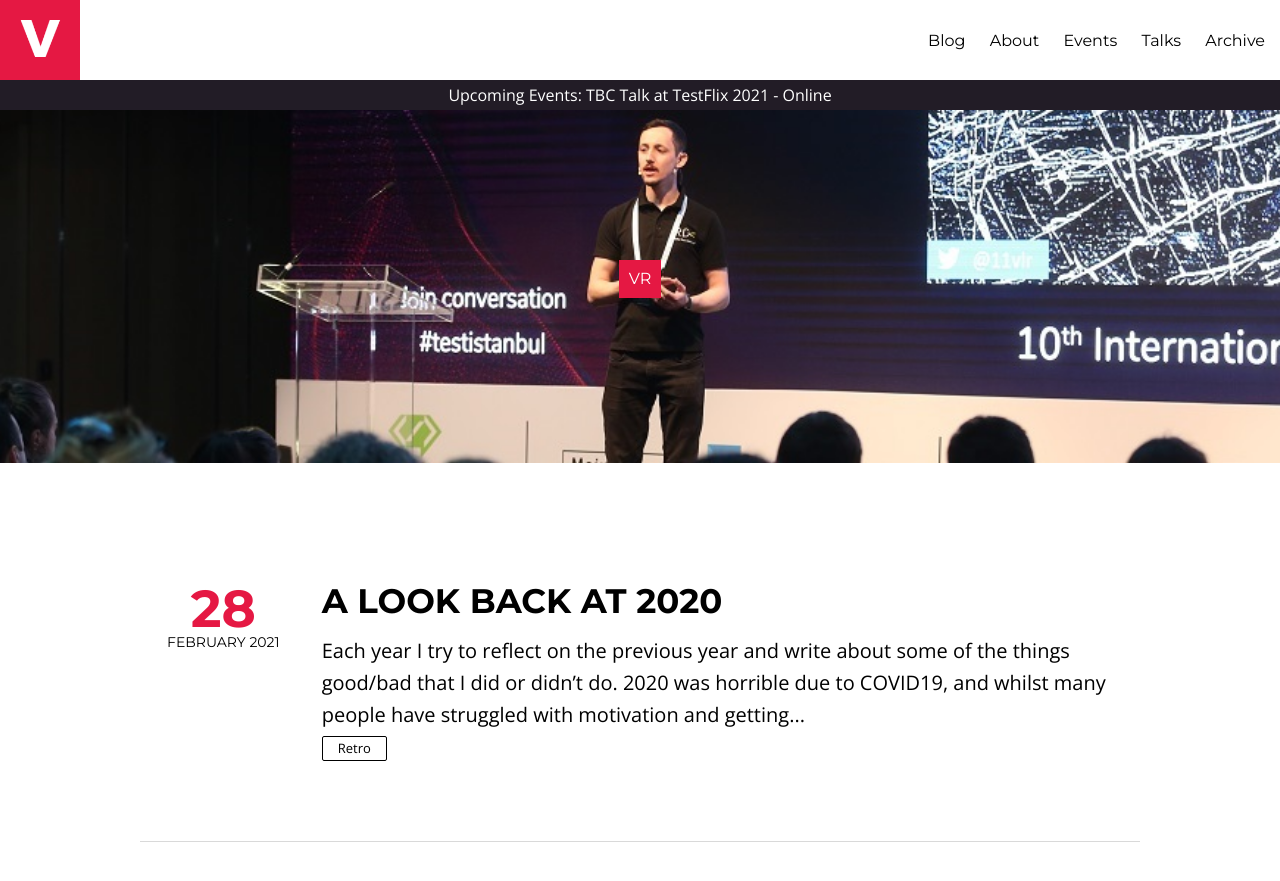
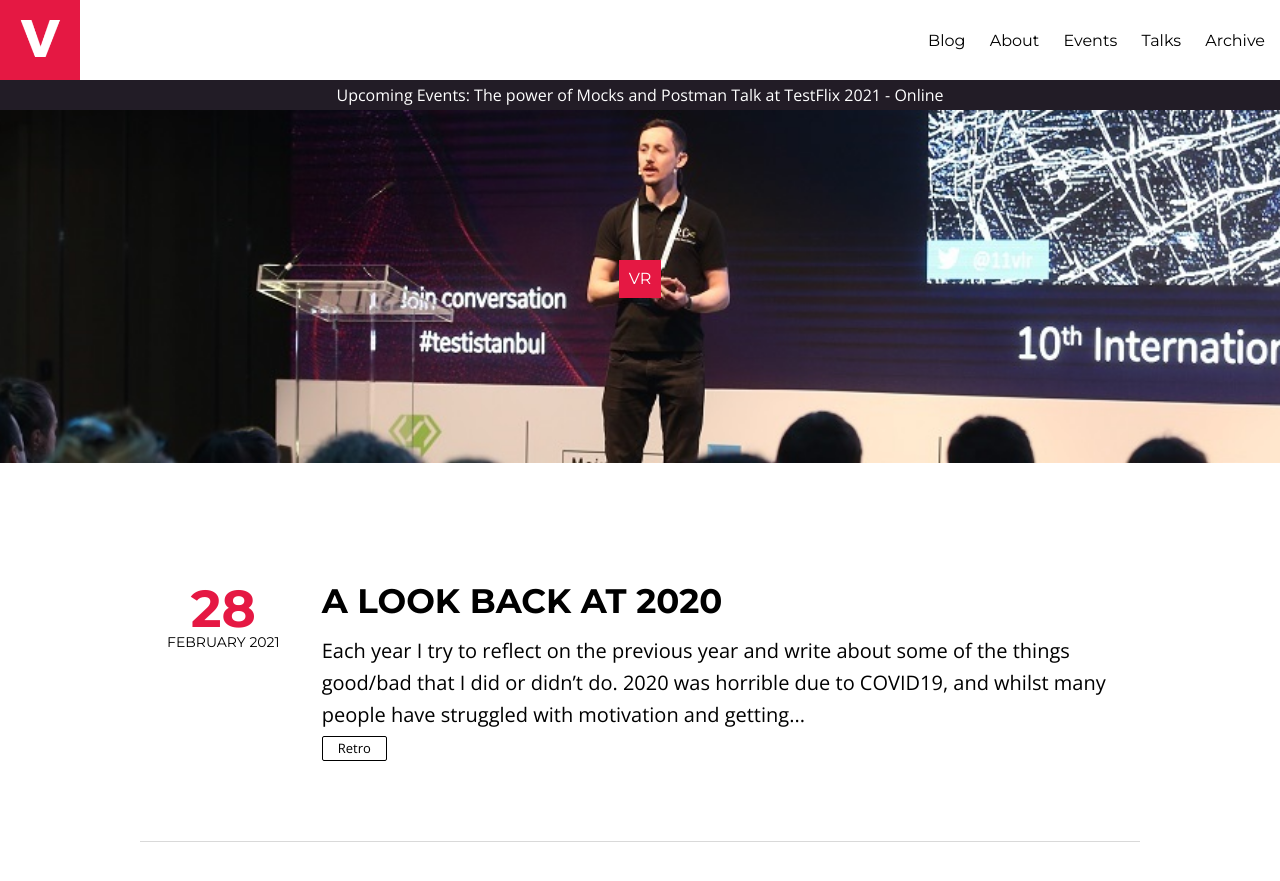
Before and after one commit to vivrichards600/vivrichards600.github.io, a Jekyll site: the page built from index.html, in a window 1280 px wide and 900 px high. Shown: the top 881 px of the window. Built offline with Jekyll 4.4.1, drawn with Linux system fonts in a browser that asks for light colours; nearby versions of some CDN libraries.

Commit message:
Adding new talk for testflix

```diff
--- a/_data/conferences.yml
+++ b/_data/conferences.yml
@@ -2,7 +2,7 @@
     enddate: 24th October 2021
     name: TestFlix 2021
     role: Talk
-    title: TBC
+    title: The power of Mocks and Postman
     url: https://www.thetesttribe.com/testflix-2021/
     country: Online
     city:
```
